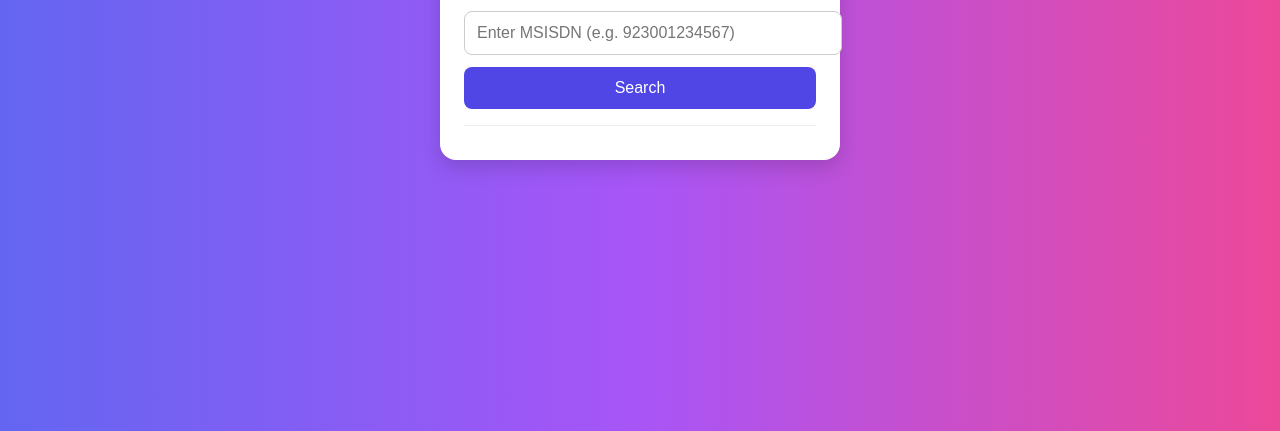
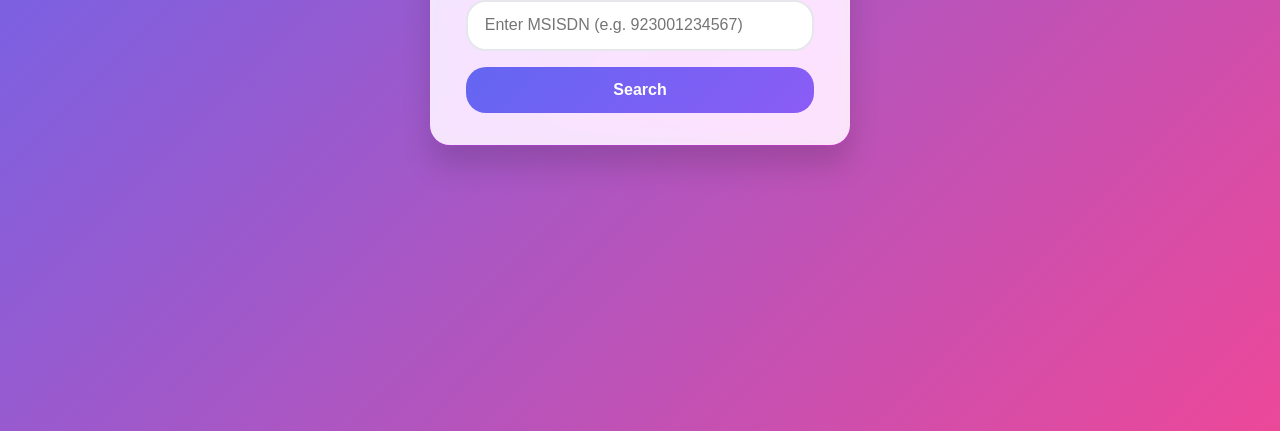
Before and after one commit to abdullahasad491326/OPERATOR_CHECKER, a plain HTML site: page index.html in a window 1280 px wide. Shown: the part 369-800 px from the top of the page. Drawn offline with Linux system fonts and the light colour scheme.

Commit message:
Update index.html

```diff
--- a/index.html
+++ b/index.html
@@ -1,112 +1,114 @@
-<!DOCTYPE html>
-<html lang="en">
+<!DOCTYPE html><html lang="en">
 <head>
-  <meta charset="UTF-8">
-  <title>Operator Lookup</title>
-  <meta name="viewport" content="width=device-width, initial-scale=1.0">
-  <style>
-    body {
-      margin: 0;
-      padding: 0;
-      background: linear-gradient(to right, #6366f1, #a855f7, #ec4899);
-      font-family: 'Segoe UI', Tahoma, Geneva, Verdana, sans-serif;
-      display: flex;
-      justify-content: center;
-      align-items: center;
-      min-height: 100vh;
+  <meta charset="UTF-8" />
+  <meta name="viewport" content="width=device-width,initial-scale=1" />
+  <title>Operator Lookup</title>  <!--
+    ──────────────────────────────────────────────────────────
+      • Auto‑cycling gradient every 1 s (five vivid combos)
+      • Mobile‑first card, glassy look
+      • Direct call to Rebtel GraphQL (no proxy) ‑ same payload as your
+        original Bash + old HTML that you confirmed works.
+    ──────────────────────────────────────────────────────────
+  -->  <style>
+    :root{
+      --radius:1.25rem;
+      --indigo:#6366f1;--violet:#8b5cf6;--pink:#ec4899;
+      --slate-900:#0f172a;
+      --bg:linear-gradient(135deg,var(--indigo),var(--pink));
     }
-    .card {
-      background: #fff;
-      padding: 24px;
-      border-radius: 16px;
-      box-shadow: 0 8px 20px rgba(0,0,0,0.15);
-      width: 90%;
-      max-width: 400px;
-      box-sizing: border-box;
+    *,*::before,*::after{box-sizing:border-box;margin:0;padding:0}
+    body{min-height:100dvh;display:grid;place-items:center;padding:2dvh;
+         background:var(--bg);transition:background .8s linear;
+         font-family:system-ui,-apple-system,"Segoe UI",Roboto,Helvetica,Arial,sans-serif;
+         color:var(--slate-900);}
+    .card{width:90%;max-width:420px;padding:2rem 2.25rem;
+          background:rgba(255,255,255,.85);backdrop-filter:blur(14px)saturate(180%);
+          border-radius:var(--radius);box-shadow:0 20px 30px rgba(0,0,0,.15);
+          text-align:center;}
+    h1{font-size:1.6rem;margin-bottom:1rem;font-weight:700}
+    input[type=tel]{width:100%;padding:.9rem 1.05rem;font-size:1rem;border-radius:var(--radius);
+                   border:2px solid #e5e7eb;transition:border .25s;}
+    input:focus{outline:none;border-color:var(--indigo)}
+    .btn{margin-top:1rem;width:100%;padding:.9rem 1.05rem;font-size:1rem;font-weight:600;border:none;
+         border-radius:var(--radius);color:#fff;cursor:pointer;
+         background:linear-gradient(135deg,var(--indigo),var(--violet));
+         transition:opacity .25s,transform .25s;}
+    .btn:hover{transform:translateY(-2px)}.btn:disabled{opacity:.6;cursor:not-allowed;transform:none}
+    .btn.loading{position:relative;color:transparent !important;}
+    .btn.loading::after{content:"";position:absolute;top:50%;left:50%;width:20px;height:20px;margin:-10px;
+                        border-radius:50%;border:3px solid #fff;border-top-color:transparent;
+                        animation:spin .8s linear infinite}
+    @keyframes spin{to{transform:rotate(1turn)}}
+    .result-box{margin-top:1.5rem;text-align:left;font-size:.95rem;border-left:6px solid var(--indigo);
+                padding:1rem 1.25rem;border-radius:calc(var(--radius) - 4px);background:#fafafa;
+                box-shadow:inset 0 1px 2px rgba(0,0,0,.05);word-break:break-word;display:none}
+    .result-box.error{border-left-color:#dc2626;color:#dc2626}
+    .result-box p{margin:.35rem 0}
+    @media(prefers-color-scheme:dark){
+      body{background:var(--bg);color:#e2e8f0}
+      .card{background:rgba(17,24,39,.65);box-shadow:0 20px 30px rgba(0,0,0,.4)}
+      input{background:#1e293b;border-color:#334155;color:#e2e8f0}input::placeholder{color:#64748b}
+      .btn{background:linear-gradient(135deg,#4f46e5,#a855f7)}
+      .result-box{background:#1e293b;color:#f1f5f9}
     }
-    h2 {
-      text-align: center;
-      color: #4f46e5;
+  </style></head>
+<body>
+  <main class="card">
+    <h1>📲 Operator Lookup</h1>
+    <input id="msisdn" type="tel" inputmode="numeric" placeholder="Enter MSISDN (e.g. 923001234567)" autocomplete="off" />
+    <button id="searchBtn" class="btn">Search</button>
+    <section id="resultBox" class="result-box"></section>
+  </main>  <script>
+    // ─── Gradient changer — 1‑second cycle ──────────────────────────────────
+    const gradients=[
+      'linear-gradient(135deg,#6366f1,#ec4899)',
+      'linear-gradient(135deg,#ef4444,#f97316)',
+      'linear-gradient(135deg,#14b8a6,#06b6d4)',
+      'linear-gradient(135deg,#a855f7,#ec4899)',
+      'linear-gradient(135deg,#10b981,#3b82f6)'
+    ];
+    let gi=0;setInterval(()=>{
+      gi=(gi+1)%gradients.length;
+      document.documentElement.style.setProperty('--bg',gradients[gi]);
+    },1000);
+
+    // ─── DOM refs ──────────────────────────────────────────────────────────
+    const input=document.getElementById('msisdn');
+    const btn=document.getElementById('searchBtn');
+    const box=document.getElementById('resultBox');
+    input.addEventListener('keyup',e=>e.key==='Enter'&&lookup());
+    btn.addEventListener('click',lookup);
+
+    function setLoading(v){v?btn.classList.add('loading'):btn.classList.remove('loading');btn.disabled=v}
+
+    async function lookup(){
+      const msisdn=input.value.trim();
+      if(!/^\d{6,15}$/.test(msisdn))return showErr('❌ Enter a valid number');
+      setLoading(true);box.style.display='none';
+      const gql={
+        variables:{input:{msisdns:msisdn}},
+        operationName:'OperatorLookup',
+        query:`mutation OperatorLookup($input: OperatorLookupInput!) { availability { operatorLookup(input: $input) { operators { operator { name countryId logoUrl } } } } }`
+      };
+      try{
+        const res=await fetch('https://prod-mp.rebtel.com/graphql',{
+          method:'POST',headers:{'Content-Type':'application/json','Authorization':'application 7443a5f6-01a7-4ce7-8e87-c36212fad4f5'},
+          body:JSON.stringify(gql)
+        });
+        if(!res.ok)throw new Error(res.status);
+        const data=await res.json();
+        const op=data?.data?.availability?.operatorLookup?.operators?.[0]?.operator;
+        if(op){
+          const now=new Date().toLocaleString('en-PK',{timeZone:'Asia/Karachi'});
+          box.innerHTML=`<p><strong>📡 Operator:</strong> ${op.name}</p><p><strong>🌍 Country:</strong> ${op.countryId}</p><p><strong>🕒 Time:</strong> ${now}</p><p><strong>👨‍💻 Developer:</strong> @CYBEREXPERTPK</p>`;
+          box.classList.remove('error');
+        }else{
+          return showErr('❌ Invalid or unsupported number');
+        }
+        box.style.display='block';
+      }catch(e){showErr('⚠️ Network/CORS error');}
+      finally{setLoading(false);}
     }
-    input {
-      width: 100%;
-      padding: 12px;
-      font-size: 16px;
-      margin: 12px 0;
-      border: 1px solid #ccc;
-      border-radius: 8px;
-    }
-    button {
-      width: 100%;
-      background-color: #4f46e5;
-      color: white;
-      border: none;
-      padding: 12px;
-      font-size: 16px;
-      border-radius: 8px;
-      cursor: pointer;
-    }
-    button:hover {
-      background-color: #4338ca;
-    }
-    .result {
-      margin-top: 16px;
-      padding-top: 10px;
-      border-top: 1px solid #eee;
-    }
-    .result p {
-      margin: 6px 0;
-      font-size: 15px;
-    }
-  </style>
-</head>
-<body>
-  <div class="card">
-    <h2>📲 Operator Lookup</h2>
-    <input type="text" id="number" placeholder="Enter MSISDN (e.g. 923001234567)" />
-    <button onclick="lookup()">Search</button>
-    <div class="result" id="result"></div>
-  </div>
-
-  <script>
-    function lookup() {
-      const msisdn = document.getElementById('number').value;
-      const query = {
-        variables: {
-          input: {
-            msisdns: msisdn
-          }
-        },
-        operationName: "OperatorLookup",
-        query: "mutation OperatorLookup($input: OperatorLookupInput!) { availability { operatorLookup(input: $input) { operators { operator { name countryId logoUrl } } } } }"
-      };
-
-      fetch("https://prod-mp.rebtel.com/graphql", {
-        method: "POST",
-        headers: {
-          "Content-Type": "application/json",
-          "Authorization": "application 7443a5f6-01a7-4ce7-8e87-c36212fad4f5",
-          "Origin": "https://www.rebtel.com"
-        },
-        body: JSON.stringify(query)
-      })
-      .then(res => res.json())
-      .then(data => {
-        const operator = data?.data?.availability?.operatorLookup?.operators?.[0]?.operator;
-        const resultDiv = document.getElementById('result');
-        if (operator) {
-          const now = new Date().toLocaleString('en-PK', { timeZone: 'Asia/Karachi' });
-          resultDiv.innerHTML = `
-            <p><strong>📡 Operator:</strong> ${operator.name}</p>
-            <p><strong>🌍 Country:</strong> ${operator.countryId}</p>
-            <p><strong>🕒 Time:</strong> ${now}</p>
-            <p><strong>👨‍💻 Developer:</strong> @CYBEREXPERTPK</p>
-          `;
-        } else {
-          resultDiv.innerHTML = "<p style='color:red;'>❌ Invalid or unsupported number</p>";
-        }
-      });
-    }
-  </script>
-</body>
+    function showErr(msg){box.textContent=msg;box.classList.add('error');box.style.display='block';}
+  </script></body>
 </html>
```
